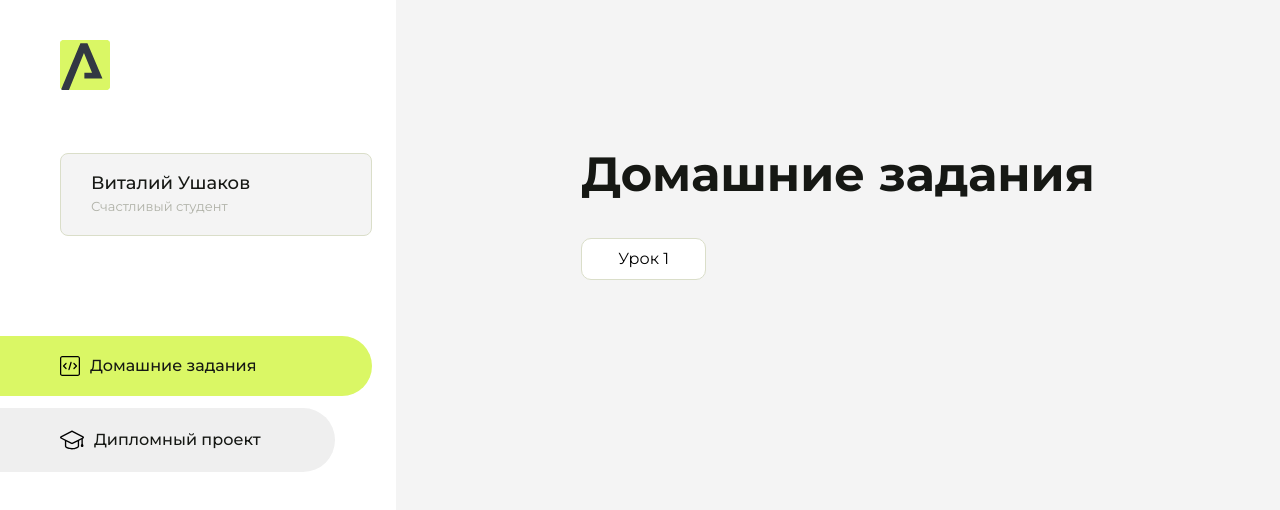
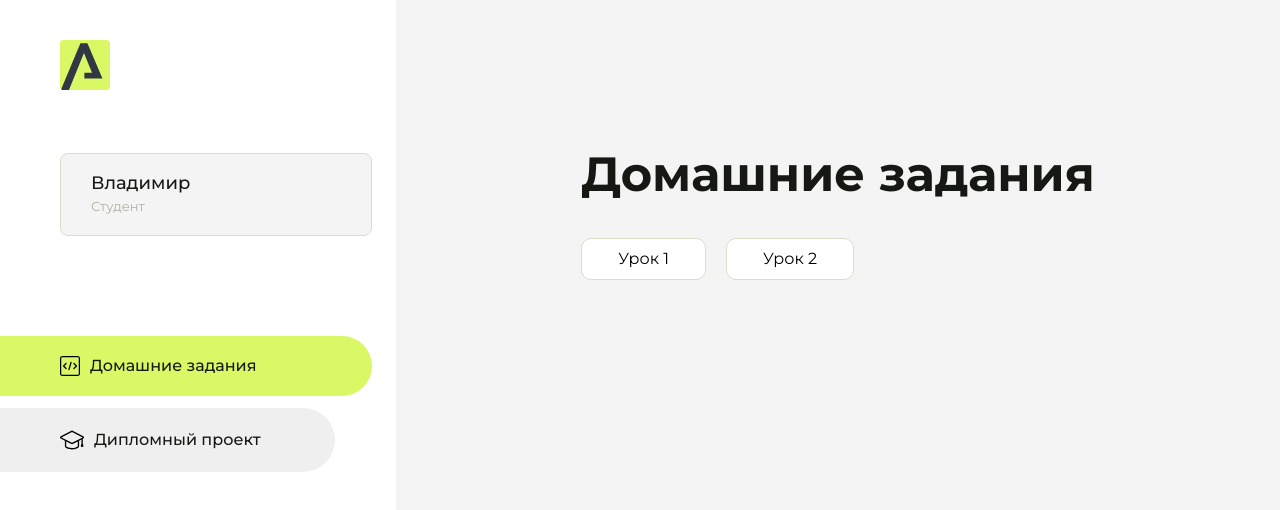
Before and after one commit to Medvedb23/homework, a plain HTML site: page index.html in a window 1280 px wide. Drawn offline with Linux system fonts and the light colour scheme.

Commit message:
Update index.html

```diff
--- a/index.html
+++ b/index.html
@@ -43,8 +43,8 @@
                 </svg>
             </div>
             <div class="sidebar__user">
-                <div class="sidebar__name">Виталий Ушаков</div>
-                <div class="sidebar__text">Счастливый студент</div>
+                <div class="sidebar__name">Владимир</div>
+                <div class="sidebar__text">Студент</div>
             </div>
             <div class="sidebar__tabs">
                 <div class="sidebar__item">
@@ -95,6 +95,9 @@
                     <li class="content__list-item">
                         <a href="lesson1/index.html">Урок 1</a>
                     </li>
+                    <li class="content__list-item">
+                        <a href="lesson1/index.html">Урок 2</a>
+                    </li>
                 </ul>
             </div>
             <div class="content__block hidden" id="diplomBlock">
```
